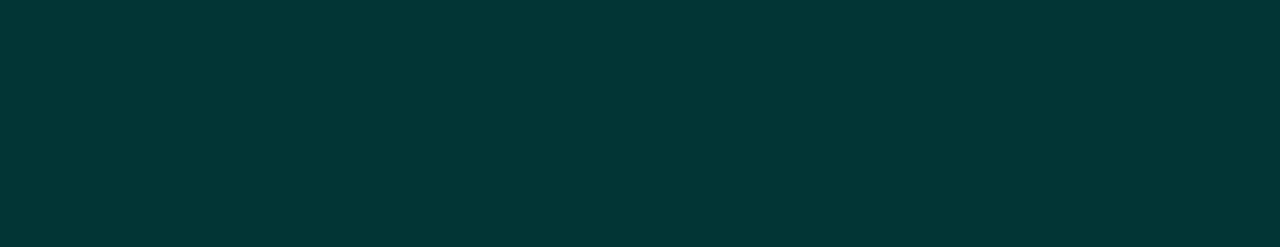
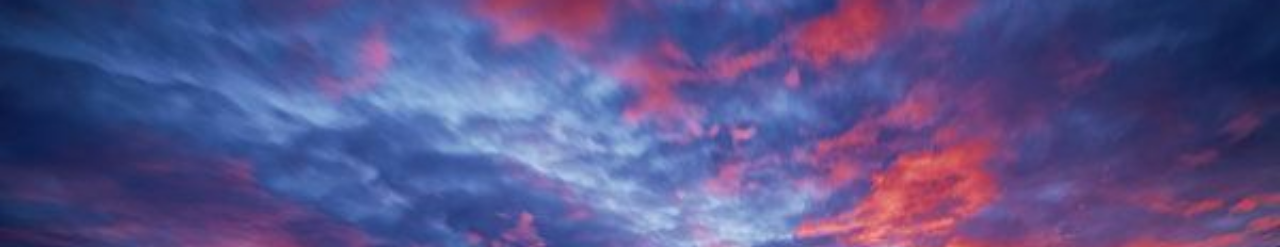
Before and after one commit to gabbzin/repositorio2, a plain HTML site: page index.html in a window 1280 px wide. Shown: the top 247 px of the page. Drawn offline with nearby package versions, Linux system fonts and the light colour scheme.

Commit message:
adições

```diff
--- a/style.css
+++ b/style.css
@@ -19,6 +19,10 @@ body {
 
 .fundo {
     background-color: var(--cor5);
+    background-image: url(imagens/Papeis\ De\ Parede\ Computador.jpg);
+    background-position: center;
+    background-repeat: no-repeat;
+    background-size: cover;
     min-height: 100vh;
     display: flex;
     align-items: center;
```
Also changed, not shown: imagens/fundo02.webp (added).
